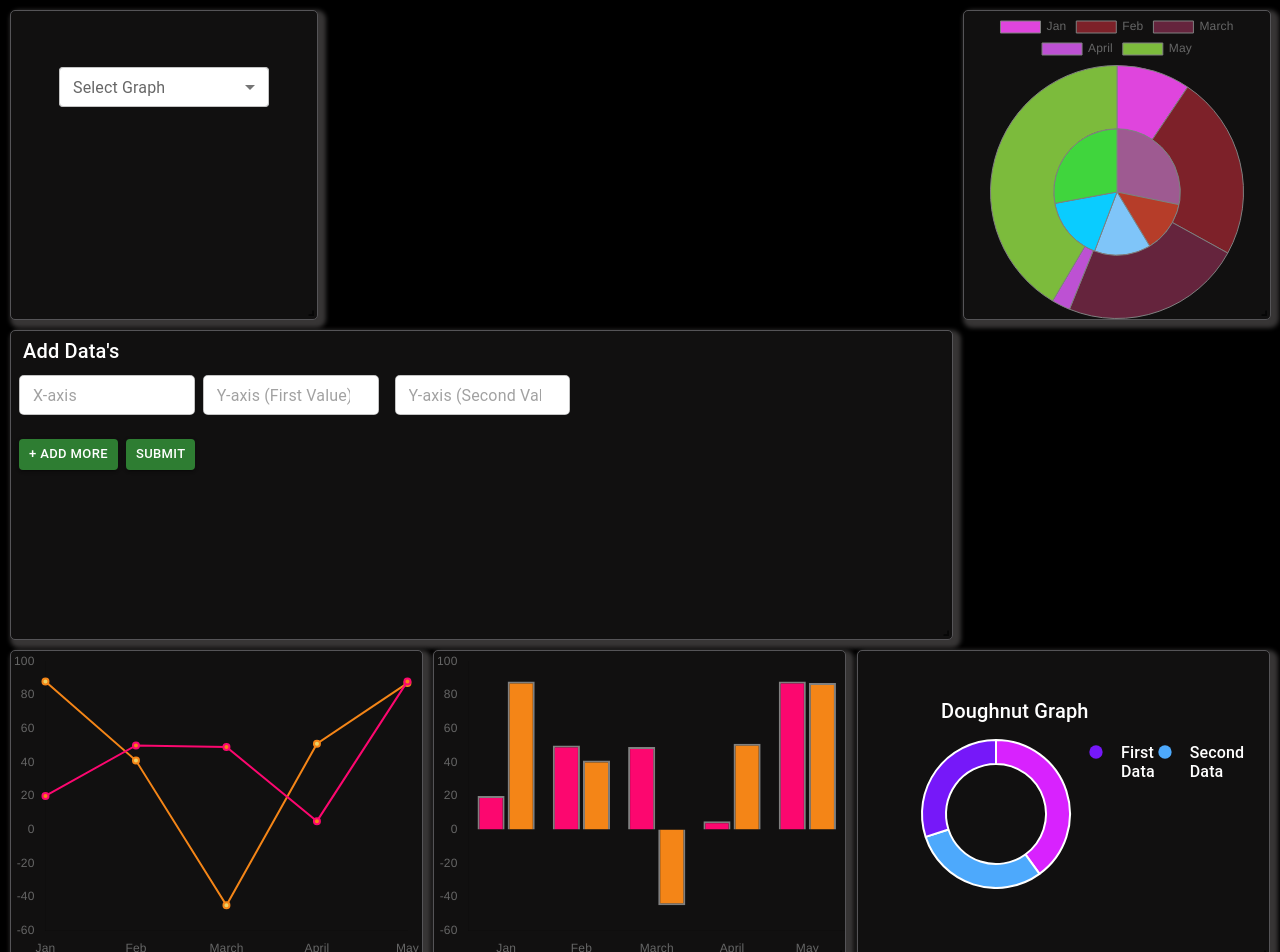
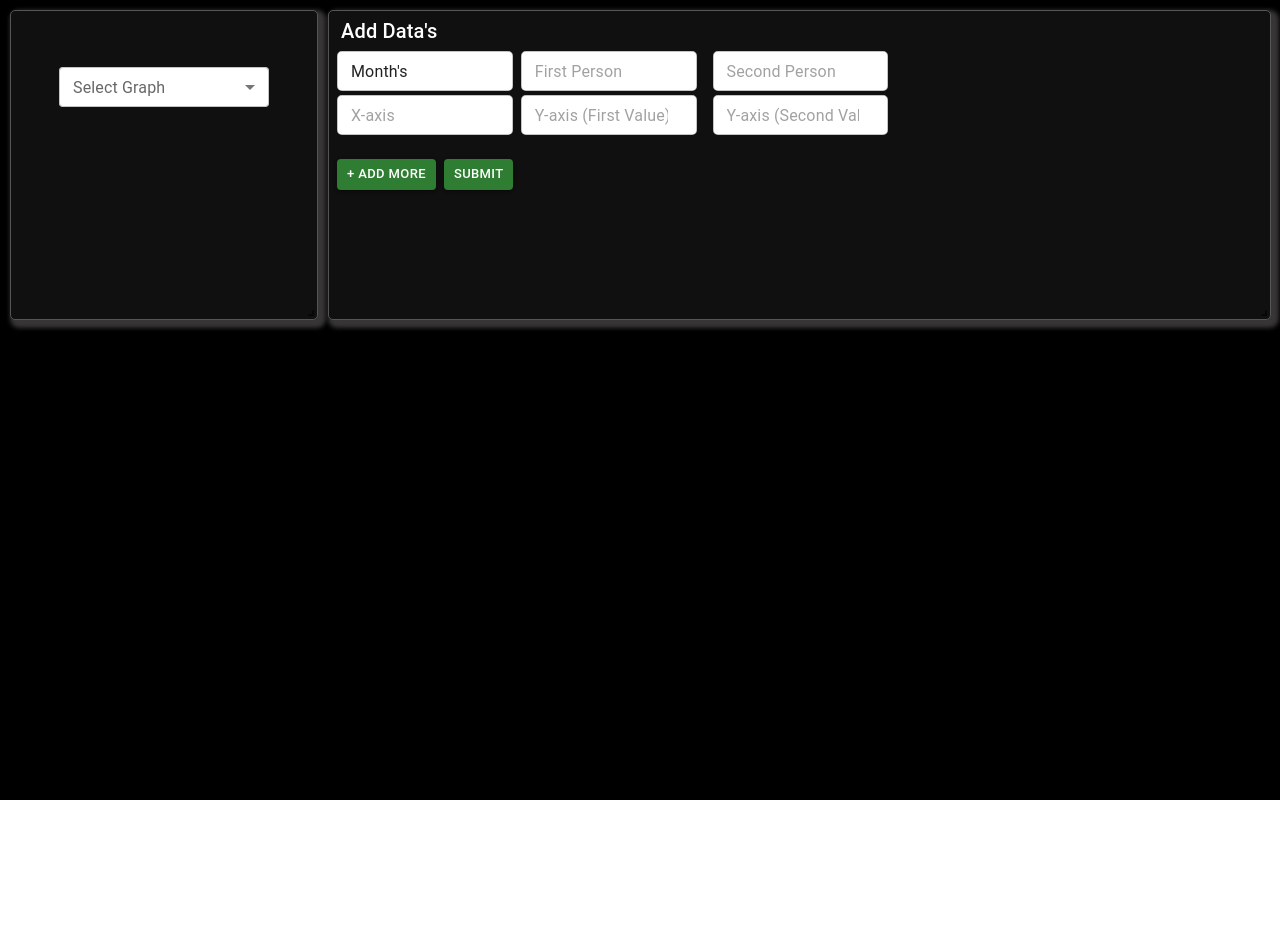
Before and after one commit to Raveen-deep/React-graph, a React (Create React App) app: page / in a window 1280 px wide. Shown: the top 952 px of the page. After the commit the page ends 800 px from the top, so only its background shows below. Built offline with nearby package versions, Linux system fonts and the light colour scheme.

Commit message:
dynamic graphs completed

```diff
--- a/src/App.js
+++ b/src/App.js
@@ -32,23 +32,17 @@ const MenuProps = {
         },
     },
 };
-const names = ["Line Chart", "Bar Chart", "Pie Chart"];
+const names = ["Line Chart", "Bar Chart", "Pie Chart", "Doughnut Graph"];
 function App() {
     const ResponsiveReactGridLayout = WidthProvider(Responsive);
-  const [y_axis, setYAxis] = useState(["20", "50", "49", "05", "88"]);
-  const [x_axis, setXAxis] = useState(["Jan", "Feb", "March", "April", "May"]);
+    const [y_axis, setYAxis] = useState([]);
+    const [x_axis, setXAxis] = useState([]);
     const [personDetail, setPersonDetail] = useState({
         first_person: "",
         second_person: "",
     });
     // const [theme, setTheme] = useState("light");
-  const [secondYAxis, setSecondYAxis] = useState([
-    "88",
-    "41",
-    "-45",
-    "51",
-    "87",
-  ]);
+    const [secondYAxis, setSecondYAxis] = useState([]);
 
     const darkTheme = createTheme({
         palette: {
@@ -125,12 +119,8 @@ function App() {
                         size="small"
                         style={{ width: "-webkit-fill-available" }}
                     >
-            <InputLabel id="demo-multiple-checkbox-label">
-              Select Graph
-            </InputLabel>
+                        <InputLabel>Select Graph</InputLabel>
                         <Select
-              labelId="demo-multiple-checkbox-label"
-              id="demo-multiple-checkbox"
                             multiple
                             value={personName}
                             onChange={handleChange}
@@ -141,7 +131,9 @@ function App() {
                         >
                             {names.map((name) => (
                                 <MenuItem key={name} value={name}>
-                  <Checkbox checked={personName.indexOf(name) > -1} />
+                                    <Checkbox
+                                        checked={personName.indexOf(name) > -1}
+                                    />
                                     <ListItemText primary={name} />
                                 </MenuItem>
                             ))}
@@ -151,7 +143,7 @@ function App() {
                 <div
                     className="px-2 py-2 chart-div"
                     key="b"
-          data-grid={{ x: 0, y: 0, w: 9, h: 2 }}
+                    data-grid={{ x: 3, y: 0, w: 9, h: 2 }}
                 >
                     <h5 className="mx-1" style={{ color: "white" }}>
                         Add Data's
@@ -164,7 +156,7 @@ function App() {
                         {(formik) => (
                             <Form>
                                 {/* <span className="text-field">Month</span> */}
-                {/* <TextField
+                                <TextField
                                     size="small"
                                     placeholder="Chart Label"
                                     variant="outlined"
@@ -195,22 +187,27 @@ function App() {
                                             e.target.value
                                         );
                                     }}
-                                /> */}
+                                />
                                 <FieldArray name={`graphValues`}>
                                     {({ remove, push }) => (
                                         <>
-                      {formik.values.graphValues.length > 0 &&
-                        formik.values.graphValues.map((graphValues, index) => (
+                                            {formik.values.graphValues.length >
+                                                0 &&
+                                                formik.values.graphValues.map(
+                                                    (graphValues, index) => (
                                                         <div key={index}>
                                                             <TextField
                                                                 className="mt-1 text-field"
                                                                 size="small"
                                                                 placeholder="X-axis"
                                                                 variant="outlined"
-                              onChange={(e) => {
+                                                                onChange={(
+                                                                    e
+                                                                ) => {
                                                                     formik.setFieldValue(
                                                                         `graphValues.${index}.x_axis_labels`,
-                                  e.target.value
+                                                                        e.target
+                                                                            .value
                                                                     );
                                                                 }}
                                                             />
@@ -220,10 +217,13 @@ function App() {
                                                                 placeholder="Y-axis (First Value)"
                                                                 type="number"
                                                                 variant="outlined"
-                              onChange={(e) => {
+                                                                onChange={(
+                                                                    e
+                                                                ) => {
                                                                     formik.setFieldValue(
                                                                         `graphValues.${index}.y_axis_fist_val`,
-                                  e.target.value
+                                                                        e.target
+                                                                            .value
                                                                     );
                                                                 }}
                                                             />
@@ -233,17 +233,24 @@ function App() {
                                                                 placeholder="Y-axis (Second Value)"
                                                                 type="number"
                                                                 variant="outlined"
-                              onChange={(e) => {
+                                                                onChange={(
+                                                                    e
+                                                                ) => {
                                                                     formik.setFieldValue(
                                                                         `graphValues.${index}.y_axis_second_val`,
-                                  e.target.value
+                                                                        e.target
+                                                                            .value
                                                                     );
                                                                 }}
                                                             />
 
                                                             {index > 0 ? (
                                                                 <DeleteOutlined
-                                onClick={() => remove(index)}
+                                                                    onClick={() =>
+                                                                        remove(
+                                                                            index
+                                                                        )
+                                                                    }
                                                                     style={{
                                                                         color: "white",
                                                                         cursor: "pointer",
@@ -256,7 +263,8 @@ function App() {
                                                                 <></>
                                                             )}
                                                         </div>
-                        ))}
+                                                    )
+                                                )}
                                             {/* <span className="m-2"> */}
                                             <br />
                                             <Button
@@ -286,7 +294,7 @@ function App() {
                         )}
                     </Formik>
                 </div>
-        {/* {personName.includes("Line Chart") && ( */}
+                {personName.includes("Line Chart") && (
                     <div
                         className="chart-div"
                         key="c"
@@ -301,8 +309,8 @@ function App() {
                             }}
                         />
                     </div>
-        {/* )} */}
-        {/* {personName.includes("Bar Chart") && ( */}
+                )}
+                {personName.includes("Bar Chart") && (
                     <div
                         className="chart-div"
                         key="d"
@@ -317,12 +325,12 @@ function App() {
                             }}
                         />
                     </div>
-        {/* )} */}
-        {/* {personName.includes("Pie Chart") && ( */}
+                )}
+                {personName.includes("Pie Chart") && (
                     <div
                         className="chart-div"
                         key="e"
-          data-grid={{ x: 9, y: 0, w: 3, h: 2 }}
+                        data-grid={{ x: 8, y: 0, w: 4, h: 2 }}
                     >
                         <PieGraph
                             className="chart-div"
@@ -335,11 +343,12 @@ function App() {
                             }}
                         />
                     </div>
-        {/* )} */}
+                )}
+                {personName.includes("Doughnut Graph") && (
                     <div
                         className="chart-div py-5 px-5"
                         key="f"
-          data-grid={{ x: 9, y: 4, w: 4, h: 2 }}
+                        data-grid={{ x: 0, y: 6, w: 4, h: 2 }}
                     >
                         <h5 className="doughnut-title pb-2">Doughnut Graph</h5>
                         <div
@@ -348,13 +357,23 @@ function App() {
                                 justifyContent: "space-between",
                             }}
                         >
-            <DoughnutGraph />
+                            <DoughnutGraph
+                                data={{
+                                    x_axis_data: x_axis,
+                                    y_axis_data: y_axis,
+                                    second_y_axis_data: secondYAxis,
+                                    personDetail: personDetail,
+                                }}
+                            />
                             <div>
                                 <FiberManualRecordIcon
                                     fontSize="small"
                                     style={{ color: "#7618F9" }}
                                 />
-              <h6 className="doughnut-title" style={{ marginTop: "-20px" }}>
+                                <h6
+                                    className="doughnut-title"
+                                    style={{ marginTop: "-20px" }}
+                                >
                                     First Data
                                 </h6>
                             </div>
@@ -364,12 +383,16 @@ function App() {
                                     fontSize="small"
                                     style={{ color: "#4DA9FC" }}
                                 />
-              <h6 className="doughnut-title" style={{ marginTop: "-20px" }}>
+                                <h6
+                                    className="doughnut-title"
+                                    style={{ marginTop: "-20px" }}
+                                >
                                     Second Data
                                 </h6>
                             </div>
                         </div>
                     </div>
+                )}
             </ResponsiveReactGridLayout>
         </ThemeProvider>
     );
--- a/src/components/BarGraph.js
+++ b/src/components/BarGraph.js
@@ -43,9 +43,9 @@ export default function BarGraph(props) {
   const option = {
     responsive: true,
     maintainAspectRatio: false,
-    plugins: {
-      legend: false, // Hide legend
-    },
+    // plugins: {
+    //   legend: false, // Hide legend
+    // },
     scales: {
       x: {
         grid: {
--- a/src/components/DoughnutGraph.js
+++ b/src/components/DoughnutGraph.js
@@ -1,5 +1,6 @@
 import React from "react";
 import { Doughnut } from "react-chartjs-2";
+import helper from "../helper/helper";
 import {
   Chart as ChartJs,
   // Title,
@@ -12,30 +13,38 @@ import {
 
 ChartJs.register(Tooltip, ArcElement, Legend);
 
-function DoughnutGraph() {
+function DoughnutGraph(props) {
   const data = {
-    labels: ["First Data", "Second Data", "Third Data"],
+    labels: props.data.x_axis_data,
     datasets: [
       {
-        label: "My First Dataset",
-        data: [100, 75, 75],
-        backgroundColor: ["#D822FE", "#4DA9FC", "#7618F9"],
+        label: props.data.personDetail?.first_person,
+        data: props.data.y_axis_data,
+        backgroundColor: helper.getNRandomColor(props.data.y_axis_data.length),
         // spacing:1,
-        cutout: "50",
+        // cutout: "50",
+        // hoverOffset: 4
+      },
+      {
+        label:props.data.personDetail?.second_person,
+        data: props.data.second_y_axis_data,
+        backgroundColor: helper.getNRandomColor(props.data.second_y_axis_data.length),
+        // spacing:1,
+        // cutout: "50",
         // hoverOffset: 4
       },
     ],
   };
-  const options = {
-    plugins: {
-      legend: false, // Hide legend
-    },
-  };
+  // const options = {
+  //   // plugins: {
+  //   //   legend: false, // Hide legend
+  //   // },
+  // };
   return (
     <div>
       <Doughnut
         data={data}
-        options={options}
+        // options={options}
         style={{ maxWidth: "180px", maxHeight: "150px" }}
       />
     </div>
--- a/src/components/LineGraph.js
+++ b/src/components/LineGraph.js
@@ -51,9 +51,9 @@ export default function LineGraph(props) {
   const option = {
     responsive: true,
     maintainAspectRatio: false,
-    plugins: {
-      legend: false, // Hide legend
-    },
+    // plugins: {
+    //   legend: false, // Hide legend
+    // },
     scales: {
       x: {
         grid: {
```
Lines whose indentation alone changed are shown as unchanged.
